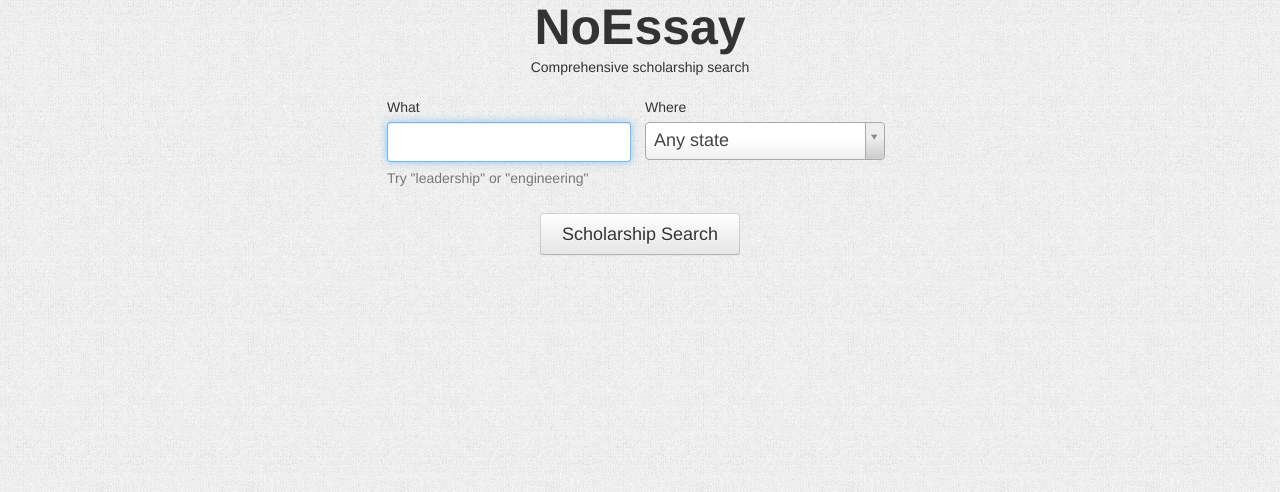
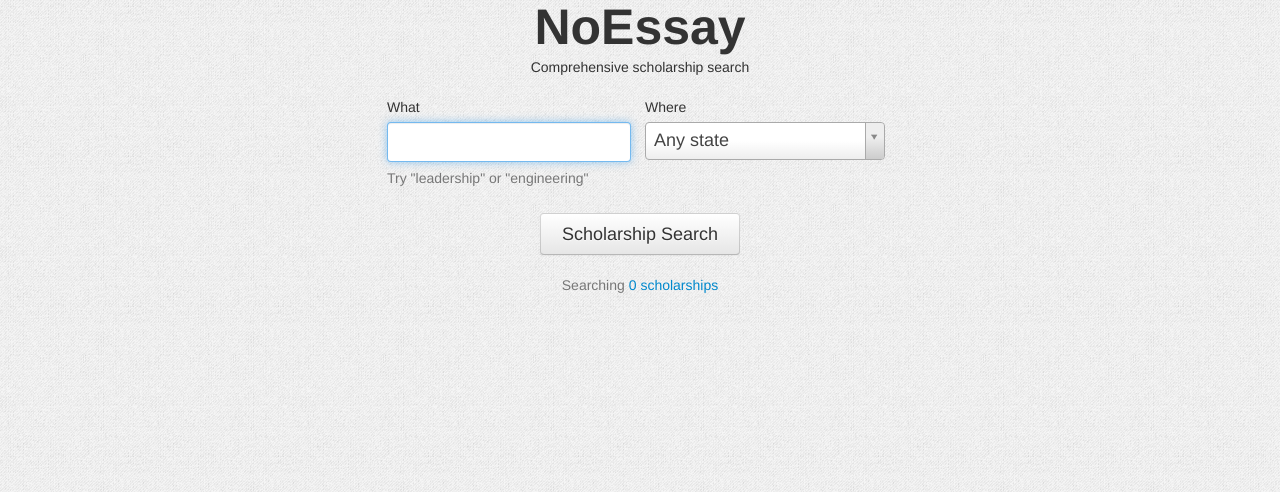
Before and after one commit to NickCarneiro/noessay, a Django app: page / in a window 1280 px wide. Shown: the part 167-659 px from the top of the page. Run offline with Django 3.2, Linux system fonts and the light colour scheme; data that the repository does not hold is empty; parts of the project's set-up code (start-up, migrations or seed data) failed here and were passed over; some libraries are stand-ins or nearby versions.

Commit message:
added scholarship count to homepage

```diff
--- a/noessay/settings/settings_default.py
+++ b/noessay/settings/settings_default.py
@@ -60,6 +60,7 @@ INSTALLED_APPS = (
     'django.contrib.staticfiles',
     # Uncomment the next line to enable the admin:
     'django.contrib.admin',
+    'django.contrib.humanize',
     # Uncomment the next line to enable admin documentation:
     # 'django.contrib.admindocs',
     'search',
--- a/search/static/css/global.css
+++ b/search/static/css/global.css
@@ -58,6 +58,10 @@ input.what-input {
 
 #what-container {
   margin-right: 10px; }
+
+#scholarship-count {
+  margin-top: 15px;
+  color: #777; }
 
 #serp-container {
   background: #fff;
--- a/search/static/css/home.scss
+++ b/search/static/css/home.scss
@@ -80,3 +80,9 @@ input.what-input {
 #what-container {
   margin-right: 10px;
 }
+
+#scholarship-count {
+  margin-top: 15px;
+  color: #777;
+
+}
--- a/search/views/home.py
+++ b/search/views/home.py
@@ -1,5 +1,9 @@
 from django.shortcuts import render_to_response
 from django.conf import settings
+from search.models import Scholarship
+
 
 def home(request):
-    return render_to_response('index.html', {'environment': settings.ENVIRONMENT})
+    scholarship_count = Scholarship.objects.count()
+    return render_to_response('index.html', {'scholarship_count': scholarship_count,
+                                             'environment': settings.ENVIRONMENT})
--- a/templates/index.html
+++ b/templates/index.html
@@ -1,3 +1,4 @@
+{% load humanize %}
 <!DOCTYPE html>
 <html lang="en">
 <head>
@@ -88,6 +89,9 @@
 
             <button id="home-search-button" class="block btn" type="submit">Scholarship Search</button>
             </form>
+            <div id="scholarship-count">
+                Searching <a href="/search?q=&l=US&from=home">{{ scholarship_count | intcomma}} scholarships </a>
+            </div>
         </div>
 
     </div>
```
